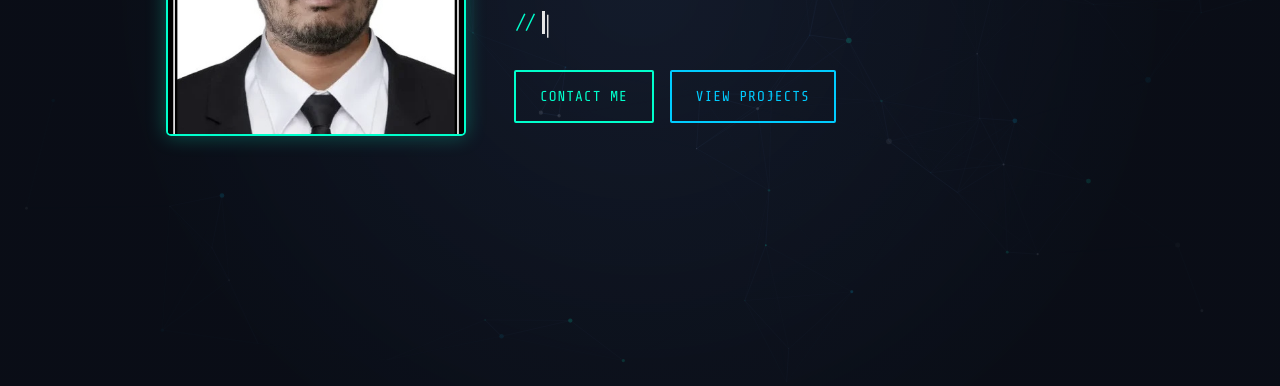
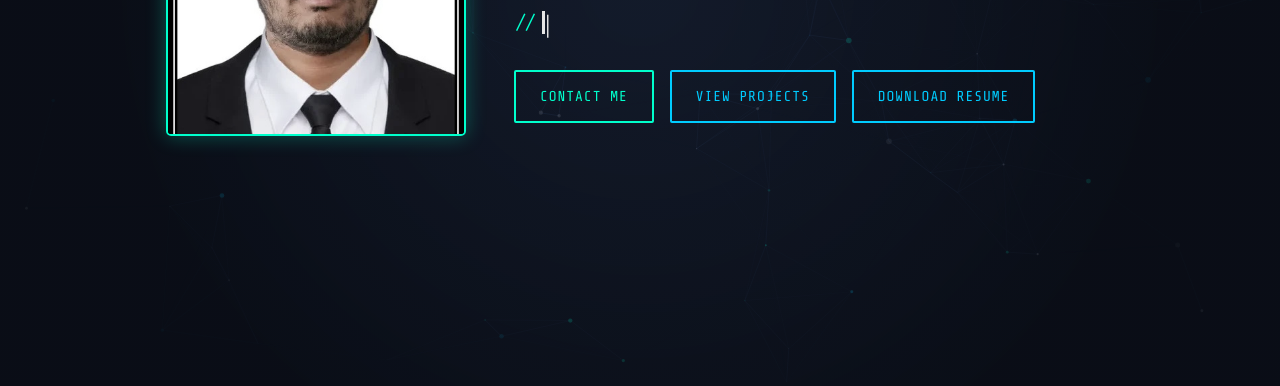
Before and after one commit to Yaswan-th/Yaswan-th.github.io, a plain HTML site: page index.html in a window 1280 px wide. Shown: the part 414-800 px from the top of the page. Drawn offline with nearby package versions, Linux system fonts and the light colour scheme.

Commit message:
Update index.html

```diff
--- a/index.html
+++ b/index.html
@@ -57,6 +57,7 @@
             <div class="cta-buttons">
               <a href="#contact" class="btn primary-btn">Contact Me</a>
               <a href="#projects" class="btn secondary-btn">View Projects</a>
+              <a href="Yaswanth_Resume.pdf" download class="btn secondary-btn">Download Resume</a>
             </div>
           </div>
         </div>
```
